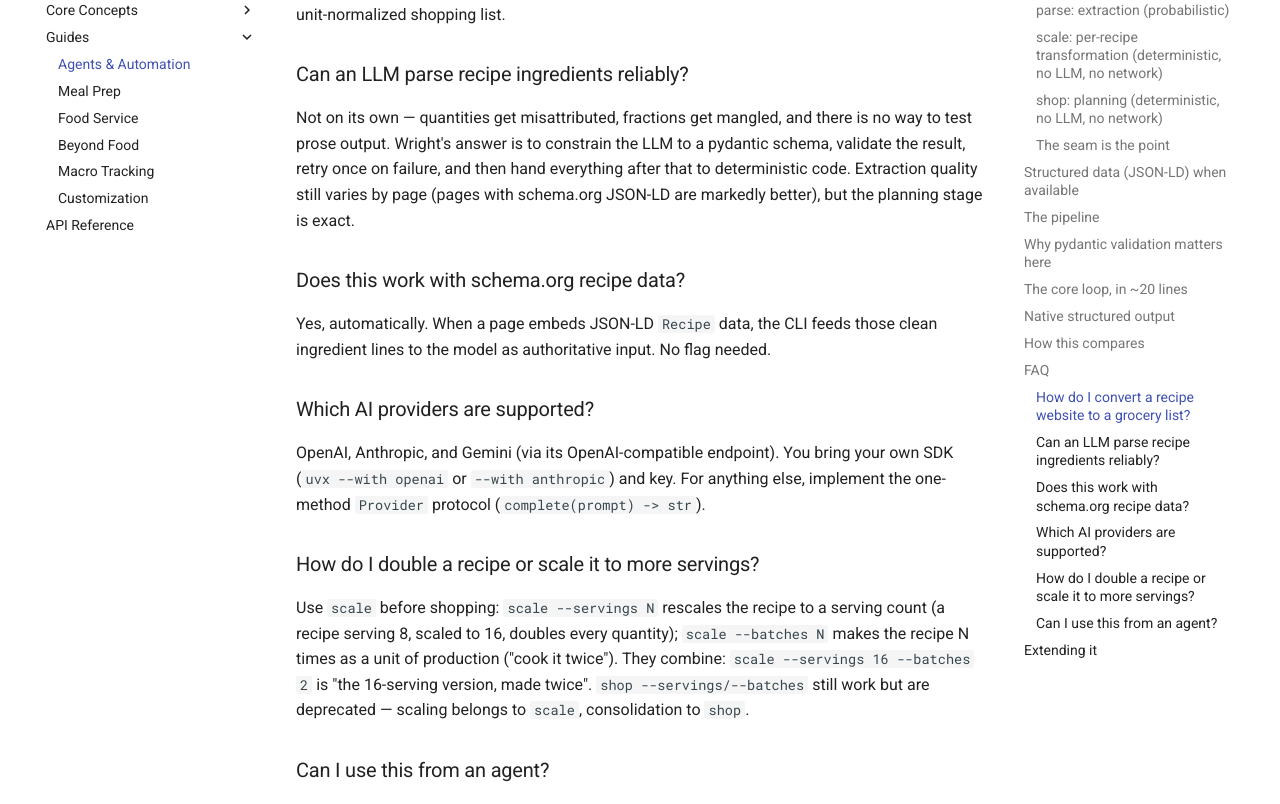
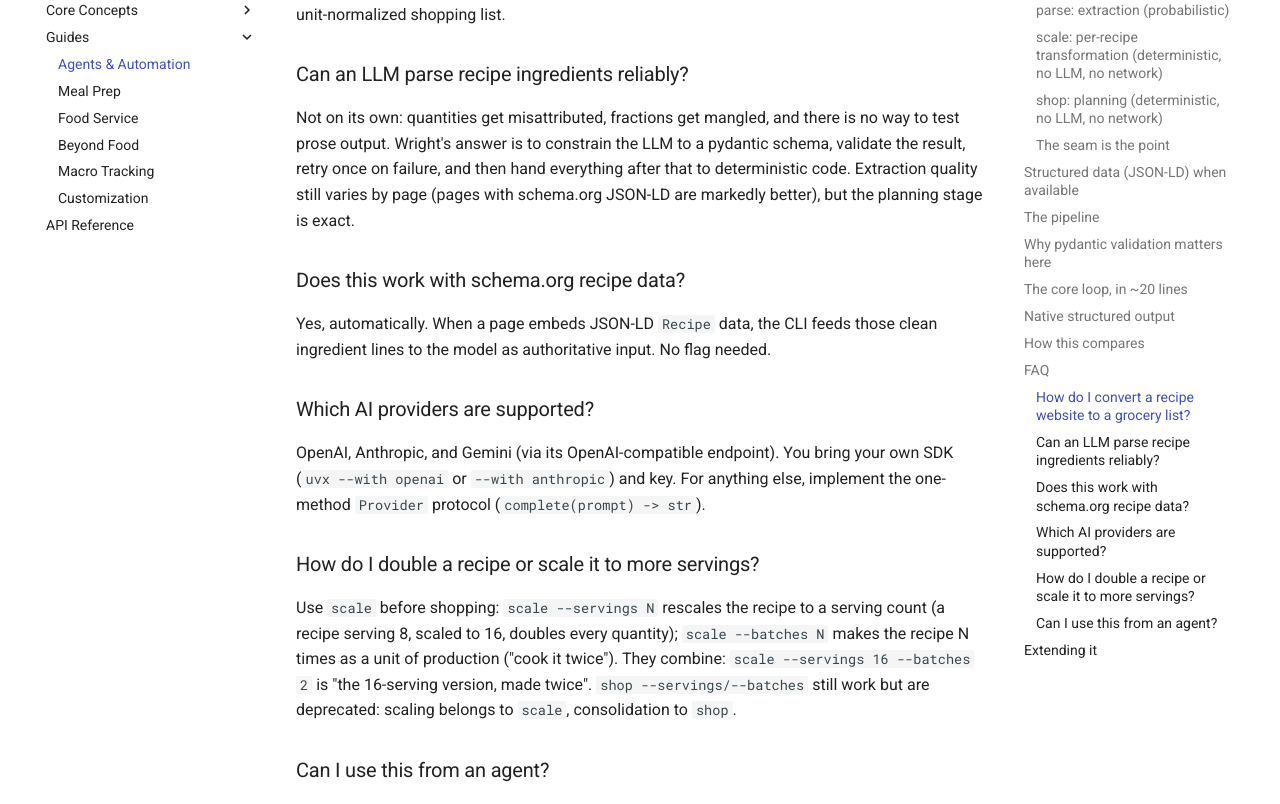
Before and after one commit to 3pm-baking/wright, an MkDocs documentation site: the page built from docs/guides/agents.md, in a window 1280 px wide and 1400 px high, scrolled down 6753 px. Shown: the part 152-956 px from the top of the window. Built offline with MkDocs 1.6.1 and Material for MkDocs 9.7.7, drawn with Linux system fonts in a browser that asks for light colours; comment, search, counter and statistics services are not loaded.

Commit message:
docs: skills tip below the logo on index; fewer em-dashes in agents guide

```diff
--- a/docs/guides/agents.md
+++ b/docs/guides/agents.md
@@ -265,7 +265,7 @@ The first call extracts a validated recipe from the page; the second turns it in
 
 ### Can an LLM parse recipe ingredients reliably?
 
-Not on its own — quantities get misattributed, fractions get mangled, and there is no way to test prose output. Wright's answer is to constrain the LLM to a pydantic schema, validate the result, retry once on failure, and then hand everything after that to deterministic code. Extraction quality still varies by page (pages with schema.org JSON-LD are markedly better), but the planning stage is exact.
+Not on its own: quantities get misattributed, fractions get mangled, and there is no way to test prose output. Wright's answer is to constrain the LLM to a pydantic schema, validate the result, retry once on failure, and then hand everything after that to deterministic code. Extraction quality still varies by page (pages with schema.org JSON-LD are markedly better), but the planning stage is exact.
 
 ### Does this work with schema.org recipe data?
 
@@ -277,7 +277,7 @@ OpenAI, Anthropic, and Gemini (via its OpenAI-compatible endpoint). You bring yo
 
 ### How do I double a recipe or scale it to more servings?
 
-Use `scale` before shopping: `scale --servings N` rescales the recipe to a serving count (a recipe serving 8, scaled to 16, doubles every quantity); `scale --batches N` makes the recipe N times as a unit of production ("cook it twice"). They combine: `scale --servings 16 --batches 2` is "the 16-serving version, made twice". `shop --servings/--batches` still work but are deprecated — scaling belongs to `scale`, consolidation to `shop`.
+Use `scale` before shopping: `scale --servings N` rescales the recipe to a serving count (a recipe serving 8, scaled to 16, doubles every quantity); `scale --batches N` makes the recipe N times as a unit of production ("cook it twice"). They combine: `scale --servings 16 --batches 2` is "the 16-serving version, made twice". `shop --servings/--batches` still work but are deprecated: scaling belongs to `scale`, consolidation to `shop`.
 
 ### Can I use this from an agent?
 
```
Also changed, not shown: docs/index.md (+6 -6 lines).
